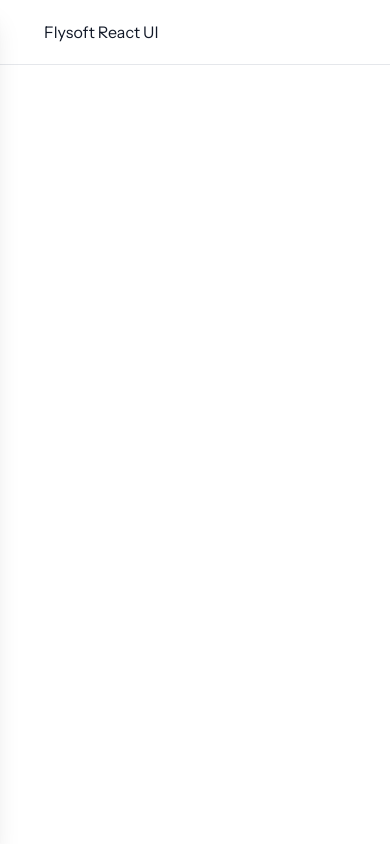
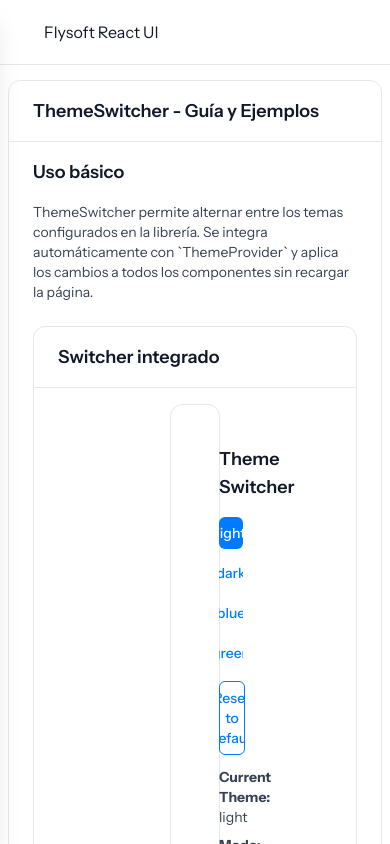
Before and after one commit to alexismunben/flysoft-react-ui, a React (Vite) app: page /docs/theme in a window 390 px wide. Built offline with nearby package versions, Linux system fonts and the light colour scheme.

Commit message:
ThemeContext Reset

```diff
--- a/src/App.tsx
+++ b/src/App.tsx
@@ -264,6 +264,13 @@ function HomeContent() {
           </Button>
         </Link>
       </div>
+      <div className="mb-8 text-center">
+        <Link to="/docs/theme" className="inline-block">
+          <Button variant="outline" icon="fa-adjust">
+            Ver Documentación de ThemeSwitcher
+          </Button>
+        </Link>
+      </div>
     </div>
   );
 }
--- a/src/contexts/ThemeContext.tsx
+++ b/src/contexts/ThemeContext.tsx
@@ -2,13 +2,53 @@ import React, {
   createContext,
   useContext,
   useEffect,
+  useMemo,
   useState,
+  type CSSProperties,
   type ReactNode,
 } from "react";
 import type { Theme, ThemeContextType } from "./types";
 import { themes, defaultTheme } from "./presets";
 
 const ThemeContext = createContext<ThemeContextType | undefined>(undefined);
+
+const toKebabCase = (value: string) =>
+  value.replace(/([A-Z])/g, "-$1").toLowerCase();
+
+const buildThemeResetStyles = (theme: Theme): CSSProperties => {
+  const cssVariables: Record<string, string> = {
+    "--flysoft-theme-name": theme.name,
+  };
+
+  Object.entries(theme.colors).forEach(([key, value]) => {
+    cssVariables[`--flysoft-${toKebabCase(key)}`] = value;
+  });
+
+  Object.entries(theme.shadows).forEach(([key, value]) => {
+    cssVariables[`--flysoft-shadow-${key}`] = value;
+  });
+
+  Object.entries(theme.radius).forEach(([key, value]) => {
+    cssVariables[`--flysoft-radius-${key}`] = value;
+  });
+
+  Object.entries(theme.spacing).forEach(([key, value]) => {
+    cssVariables[`--flysoft-spacing-${key}`] = value;
+  });
+
+  Object.entries(theme.fonts).forEach(([key, value]) => {
+    cssVariables[`--flysoft-font-${key}`] = value;
+  });
+
+  return {
+    color: theme.fonts.colorDefault ?? theme.colors.textPrimary,
+    backgroundColor: theme.colors.bgDefault,
+    fontFamily: theme.fonts.default,
+    fontSize: theme.fonts.sizeDefault,
+    lineHeight: "1.5",
+    ...cssVariables,
+  };
+};
 
 interface ThemeProviderProps {
   children: ReactNode;
@@ -152,6 +192,11 @@ export const ThemeProvider: React.FC<ThemeProviderProps> = ({
   // Check if current theme is dark
   const isDark = currentTheme.name === "dark";
 
+  const themeResetStyles = useMemo(
+    () => buildThemeResetStyles(currentTheme),
+    [currentTheme]
+  );
+
   const value: ThemeContextType = {
     theme: currentTheme,
     setTheme,
@@ -162,11 +207,20 @@ export const ThemeProvider: React.FC<ThemeProviderProps> = ({
   };
 
   return (
-    <ThemeContext.Provider value={value}>{children}</ThemeContext.Provider>
+    <ThemeContext.Provider value={value}>
+      <div
+        className="flysoft-theme-reset"
+        style={themeResetStyles}
+        data-theme={currentTheme.name}
+      >
+        {children}
+      </div>
+    </ThemeContext.Provider>
   );
 };
 
 // Hook to use theme context
+// eslint-disable-next-line react-refresh/only-export-components
 export const useTheme = (): ThemeContextType => {
   const context = useContext(ThemeContext);
   if (context === undefined) {
@@ -176,6 +230,7 @@ export const useTheme = (): ThemeContextType => {
 };
 
 // Hook to check if theme context is available
+// eslint-disable-next-line react-refresh/only-export-components
 export const useThemeContext = () => {
   const context = useContext(ThemeContext);
   return context !== undefined;
--- a/src/docs/DocsMenu.tsx
+++ b/src/docs/DocsMenu.tsx
@@ -13,6 +13,9 @@ export const DocsMenu = () => {
         <li>
           <Link to="/docs/input">Input</Link>
         </li>
+        <li>
+          <Link to="/docs/theme">ThemeSwitcher</Link>
+        </li>
       </ul>
     </>
   );
--- a/src/docs/DocsRouter.tsx
+++ b/src/docs/DocsRouter.tsx
@@ -3,6 +3,7 @@ import { Routes, Route, Navigate } from "react-router-dom";
 import ButtonDocs from "./ButtonDocs";
 import CardDocs from "./CardDocs";
 import InputDocs from "./InputDocs";
+import ThemeSwitcherDocs from "./ThemeSwitcherDocs";
 
 export const DocsRouter: React.FC = () => {
   return (
@@ -11,6 +12,7 @@ export const DocsRouter: React.FC = () => {
       <Route path="button" element={<ButtonDocs />} />
       <Route path="card" element={<CardDocs />} />
       <Route path="input" element={<InputDocs />} />
+      <Route path="theme" element={<ThemeSwitcherDocs />} />
     </Routes>
   );
 };
--- /dev/null
+++ b/src/docs/ThemeSwitcherDocs.tsx
@@ -0,0 +1,119 @@
+import React from "react";
+import { Card, Button, Input, ThemeSwitcher, useTheme } from "../index";
+
+const ThemePreview: React.FC = () => {
+  const { theme } = useTheme();
+
+  return (
+    <Card
+      title="Vista previa del tema actual"
+      subtitle={`Tema activo: ${theme.name}`}
+      className="space-y-4"
+    >
+      <p className="text-sm" style={{ color: "var(--flysoft-text-secondary)" }}>
+        Los componentes de Flysoft usan automáticamente las variables del tema
+        activo. Cambia el tema con el ThemeSwitcher para ver los estilos
+        actualizados.
+      </p>
+      <div className="flex flex-wrap gap-3">
+        <Button variant="primary" icon="fa-moon">
+          Acción primaria
+        </Button>
+        <Button variant="outline" icon="fa-sun">
+          Acción secundaria
+        </Button>
+        <Button variant="ghost" icon="fa-adjust">
+          Acción fantasma
+        </Button>
+      </div>
+      <div className="grid grid-cols-1 md:grid-cols-2 gap-3">
+        <Input label="Nombre" placeholder="Ingresa tu nombre" icon="fa-user" />
+        <Input
+          label="Correo"
+          type="email"
+          placeholder="correo@empresa.com"
+          icon="fa-envelope"
+        />
+      </div>
+    </Card>
+  );
+};
+
+const ThemeSwitcherDocs: React.FC = () => {
+  return (
+    <div className="max-w-5xl mx-auto space-y-8">
+      <Card title="ThemeSwitcher - Guía y Ejemplos">
+        <div className="space-y-10">
+          <section>
+            <h3
+              className="text-lg font-semibold mb-4"
+              style={{ color: "var(--flysoft-text-primary)" }}
+            >
+              Uso básico
+            </h3>
+            <p
+              className="text-sm mb-6"
+              style={{ color: "var(--flysoft-text-secondary)" }}
+            >
+              ThemeSwitcher permite alternar entre los temas configurados en la
+              librería. Se integra automáticamente con `ThemeProvider` y aplica
+              los cambios a todos los componentes sin recargar la página.
+            </p>
+            <Card title="Switcher integrado">
+              <div className="flex flex-col gap-4">
+                <ThemeSwitcher />
+                <p
+                  className="text-sm"
+                  style={{ color: "var(--flysoft-text-secondary)" }}
+                >
+                  Este ejemplo usa el ThemeSwitcher directamente, ideal para
+                  colocarlo en headers o barras laterales.
+                </p>
+              </div>
+            </Card>
+          </section>
+
+          <section>
+            <h3
+              className="text-lg font-semibold mb-4"
+              style={{ color: "var(--flysoft-text-primary)" }}
+            >
+              Vista previa de tema
+            </h3>
+            <ThemePreview />
+          </section>
+
+          <section>
+            <h3
+              className="text-lg font-semibold mb-4"
+              style={{ color: "var(--flysoft-text-primary)" }}
+            >
+              Integración en layouts
+            </h3>
+            <Card
+              title="Recomendaciones"
+              subtitle="Buenas prácticas para colocar ThemeSwitcher"
+            >
+              <ul className="list-disc list-inside space-y-2 text-sm">
+                <li>
+                  Ubícalo en lugares visibles como el header o el menú lateral.
+                </li>
+                <li>
+                  Combina el ThemeSwitcher con información del tema actual para
+                  mejorar la experiencia del usuario.
+                </li>
+                <li>
+                  Recuerda envolver tu aplicación con `ThemeProvider` y aplicar
+                  los estilos globales con `useGlobalThemeStyles` cuando sea
+                  necesario.
+                </li>
+              </ul>
+            </Card>
+          </section>
+        </div>
+      </Card>
+    </div>
+  );
+};
+
+export default ThemeSwitcherDocs;
```
